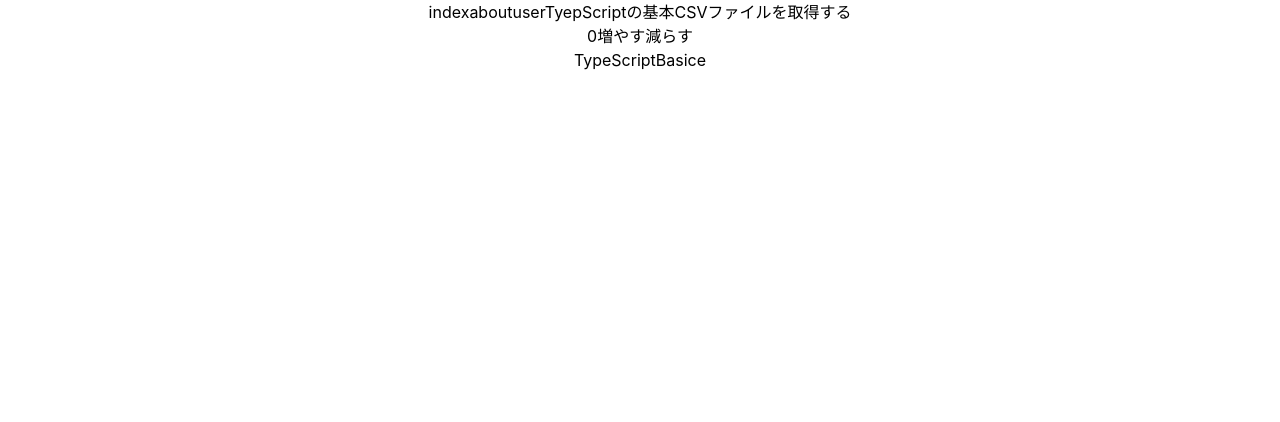
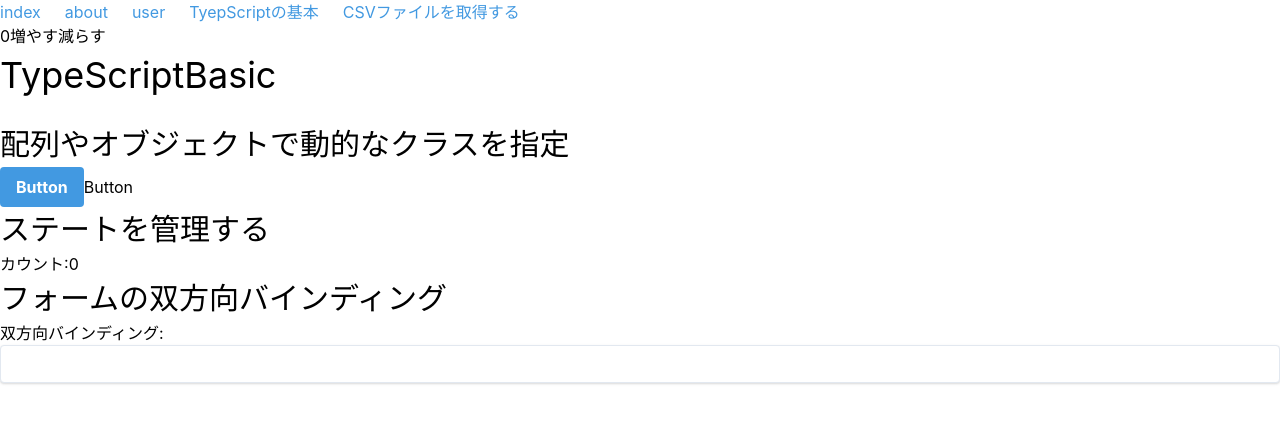
Before and after one commit to yujiokayama/react-typescript-basic, a React (Create React App) app: page /typescript-basic in a window 1280 px wide. Shown: the top 422 px of the page. Built offline with nearby package versions, Linux system fonts and the light colour scheme.

Commit message:
基礎勉強中

```diff
--- a/package.json
+++ b/package.json
@@ -7,12 +7,14 @@
     "@testing-library/jest-dom": "^4.2.4",
     "@testing-library/react": "^9.3.2",
     "@testing-library/user-event": "^7.1.2",
+    "@types/classnames": "^2.2.10",
     "@types/jest": "^24.0.0",
     "@types/node": "^12.0.0",
     "@types/react": "^16.9.0",
     "@types/react-dom": "^16.9.0",
     "@types/react-redux": "^7.1.9",
     "@types/react-router-dom": "^5.1.5",
+    "classnames": "^2.2.6",
     "react": "^16.13.1",
     "react-dom": "^16.13.1",
     "react-redux": "^7.2.1",
--- a/src/App.tsx
+++ b/src/App.tsx
@@ -36,15 +36,47 @@
   });
 
   return (
-    <div className="App">
+
+    <div className="container mx-auto">
       <BrowserRouter>
         <header>
           <nav>
-            <Link to="/">index</Link>
-            <Link to="/about">about</Link>
-            <Link to={`/user/${randumNum(1, 10)}`}>user</Link>
-            <Link to={`/typescript-basic`}>TyepScriptの基本</Link>
-            <Link to={`/fetch-csv`}>CSVファイルを取得する</Link>
+            <ul className="flex">
+              <li className="mr-6">
+                <Link className="text-blue-500 hover:text-blue-800" to="/">
+                  index
+                </Link>
+              </li>
+              <li className="mr-6">
+                <Link className="text-blue-500 hover:text-blue-800" to="/about">
+                  about
+                </Link>
+              </li>
+              <li className="mr-6">
+                <Link
+                  className="text-blue-500 hover:text-blue-800"
+                  to={`/user/${randumNum(1, 10)}`}
+                >
+                  user
+                </Link>
+              </li>
+              <li className="mr-6">
+                <Link
+                  className="text-blue-500 hover:text-blue-800"
+                  to={`/typescript-basic`}
+                >
+                  TyepScriptの基本
+                </Link>
+              </li>
+              <li className="mr-6">
+                <Link
+                  className="text-blue-500 hover:text-blue-800"
+                  to={`/fetch-csv`}
+                >
+                  CSVファイルを取得する
+                </Link>
+              </li>
+            </ul>
           </nav>
         </header>
         {count}
--- a/src/pages/typescript-basic.tsx
+++ b/src/pages/typescript-basic.tsx
@@ -1,11 +1,73 @@
 import * as React from 'react';
-import '../App.css';
+
+import classNames from 'classnames';
 
 function TypeScriptBasic() {
+  /**
+   * 関数型コンポーネントのためのフック
+   */
+
+  /**
+   * 配列やオブジェクトで動的なクラスを指定
+   */
+  const buttonClass = classNames({
+    btn: true,
+    'btn-primary': true
+  });
+
+  const buttonClass2 = classNames(['hoge', 'fuga']);
+
+  /**
+   * useStateを使用したステート管理
+   */
+  const [count, setCount] = React.useState(0);
+  const handleClick = () => setCount(count + 1);
+
+  /**
+   * フォームの双方向バインディング
+   */
+  const [name, setName] = React.useState('');
+  const handleInput = (e: any) => setName(e.target.value);
+
+  /**
+   * コンポーネントメソッド
+   */
+  const sayHello = () => {
+    console.log(`Hello, ${name}!`);
+  };
+
+  /**
+   * ref
+   */
+
+  /**
+   * created
+   */
+  sayHello();
+
   return (
-    <div>
-      <h1>TypeScriptBasice</h1>
-    </div>
+    // React.Fragmentでルート要素を返却する
+    <React.Fragment>
+      <h1 className="text-4xl mb-5">TypeScriptBasic</h1>
+
+      <h2 className="text-3xl">配列やオブジェクトで動的なクラスを指定</h2>
+      <button className="bg-blue-500 hover:bg-blue-700 text-white font-bold py-2 px-4 rounded">
+        Button
+      </button>
+      <button className={buttonClass2}>Button</button>
+
+      <h2 className="text-3xl">ステートを管理する</h2>
+      <button onClick={handleClick}>カウント:{count}</button>
+
+      <h2 className="text-3xl">フォームの双方向バインディング</h2>
+      <p>双方向バインディング:{name}</p>
+      <input
+        className="shadow appearance-none border rounded w-full py-2 px-3 text-gray-700 leading-tight focus:outline-none focus:shadow-outline"
+        type="text"
+        onChange={handleInput}
+        value={name}
+      />
+    </React.Fragment>
   );
 }
 
```
Also changed, not shown: 1 other file (tests, documents, lock files or other folders).
